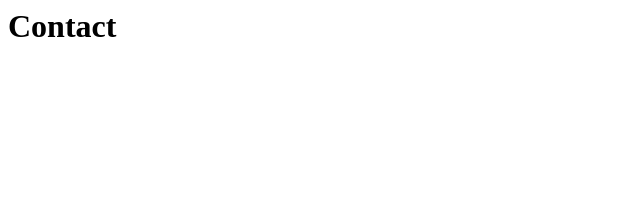
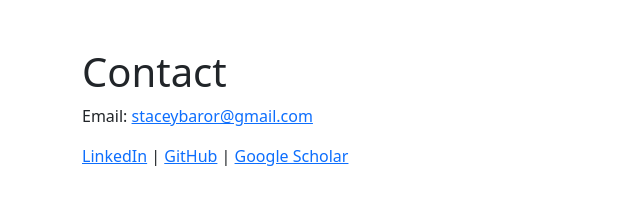
Before and after one commit to StaceyBaror/staceybaror.github.io, a plain HTML site: page contact.html in a window 1280 px wide. Shown: the whole page, without its empty margins (0-640 px from the left). Drawn offline with nearby package versions, Linux system fonts and the light colour scheme.

Commit message:
Update contact.html

```diff
--- a/contact.html
+++ b/contact.html
@@ -1 +1,11 @@
+<!DOCTYPE html>
+<html lang="en"><head><meta charset="UTF-8" /><title>Contact | Stacey Baror</title>
+<link rel="stylesheet" href="https://cdn.jsdelivr.net/npm/bootstrap@5.3.0/dist/css/bootstrap.min.css"></head>
+<body><div class="container mt-5">
 <h1>Contact</h1>
+<p>Email: <a href="mailto:staceybaror@gmail.com">staceybaror@gmail.com</a></p>
+<p>
+<a href="https://www.linkedin.com/in/staceybaror" target="_blank">LinkedIn</a> |
+<a href="https://github.com/staceybaror" target="_blank">GitHub</a> |
+<a href="https://scholar.google.co.za/citations?user=HqpBIQEAAAAJ&hl=en" target="_blank">Google Scholar</a>
+</p></div></body></html>
```
